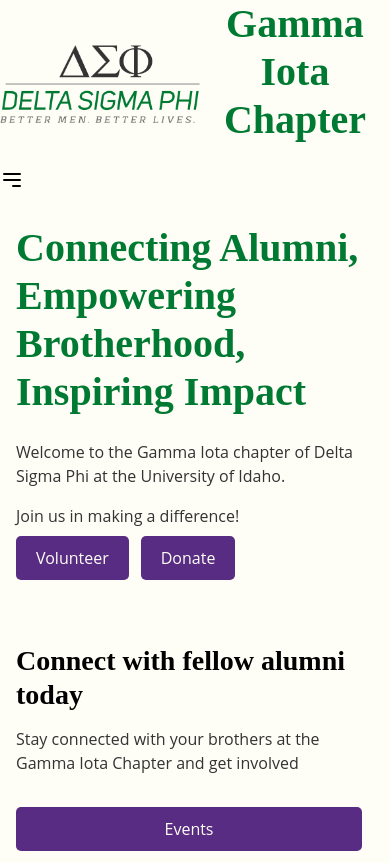
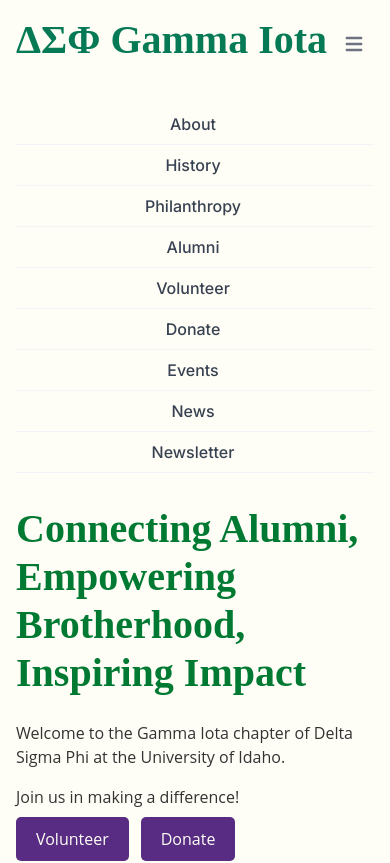
Before and after one commit to MSBivens/dsp, a Next.js app in the folder dsp/: page / in a window 390 px wide. Shown: the top 863 px of the page. Built offline with nearby package versions, Linux system fonts and the light colour scheme.

Commit message:
new header

```diff
--- a/dsp/src/app/components/header.jsx
+++ b/dsp/src/app/components/header.jsx
@@ -8,7 +8,7 @@ import { FaInstagram, FaFacebook, FaLinkedin } from "react-icons/fa6";
 
 export default function Header() {
   const navigationLinks = [
-    { label: "Home", href: "/" },
+    // { label: "Home", href: "/" },
     { label: "About", href: "/about" },
     { label: "History", href: "/history" },
     { label: "Philanthropy", href: "/philanthropy" },
@@ -26,32 +26,27 @@ export default function Header() {
     { label: <FaInstagram size={24} />, href: "https://www.instagram.com/" },
   ];
 
-  const [isOpen, setIsOpen] = useState(false);
-  const menuRef = useRef(null);
-
-  const handleClickOutside = (event) => {
-    if (menuRef.current && !menuRef.current.contains(event.target)) {
-      setIsOpen(false);
-    }
-  };
-
-  useEffect(() => {
-    document.addEventListener("mousedown", handleClickOutside);
-    return () => {
-      document.removeEventListener("mousedown", handleClickOutside);
-    };
-  }, []);
-
   return (
-    <header className="mx-auto max-w-screen-xl text-center lg:py-4 ">
-      <div className="container mx-auto flex justify-between items-center relative">
-        <Image
+    <header className="mx-auto max-w-screen-xl text-center ">
+      <div className="flex flex-wrap items-center justify-between max-w-screen-xl px-4 mx-auto">
+        {/* <Image
         src={logoSquare}
         alt="Gamma Iota Chapter Logo"
         width={200}
         height={200}
-        />
-        <h1>Gamma Iota Chapter</h1>
+      /> */}
+        <div className="flex justify-center items-center pt-4">
+          {" "}
+          <h1>
+            <a href="/" className="text-green-600">
+              ΔΣΦ Gamma Iota
+            </a>
+          </h1>
+        </div>
+        <div class="flex items-center lg:order-2">
+          <div class="hidden mt-2 mr-4 sm:inline-block">
+            <span></span>
+          </div>
 
           {/* Social Links */}
           <div className="hidden lg:flex space-x-4">
@@ -65,62 +60,50 @@ export default function Header() {
               </a>
             ))}
           </div>
-      </div>
-      <div className="mx-auto container flex justify-between items-center relative">
-        <div className="hidden lg:flex space-x-4 nav-links mr-auto"></div>
-        {/* Navigation Links */}
-        <div className="hidden lg:flex space-x-4 nav-links mr-auto">
-          {navigationLinks.map((link) => (
-            <a
-              key={link.label}
-              href={link.href}
-              className="hover:text-gray-300"
+          <button
+            data-collapse-toggle="mobile-menu-2"
+            type="button"
+            class="inline-flex items-center p-2 ml-1 text-sm text-gray-500 rounded-lg lg:hidden hover:bg-gray-100 focus:outline-none focus:ring-2 focus:ring-gray-200 dark:text-gray-400 dark:hover:bg-gray-700 dark:focus:ring-gray-600"
+            aria-controls="mobile-menu-2"
+            aria-expanded="true"
           >
-              {link.label}
-            </a>
-          ))}
-        </div>
-        {/* Hamburger Menu */}
-        <button className="lg:hidden block" onClick={() => setIsOpen(!isOpen)}>
+            <span class="sr-only">Open main menu</span>
             <svg
+              class="w-6 h-6"
+              fill="currentColor"
+              viewBox="0 0 20 20"
               xmlns="http://www.w3.org/2000/svg"
-            className="h-6 w-6"
-            fill="none"
-            viewBox="0 0 24 24"
-            stroke="currentColor"
             >
               <path
-              strokeLinecap="round"
-              strokeLinejoin="round"
-              strokeWidth="2"
-              d="M4 6h16M4 12h16m-7 6h7"
-            />
+                fill-rule="evenodd"
+                d="M3 5a1 1 0 011-1h12a1 1 0 110 2H4a1 1 0 01-1-1zM3 10a1 1 0 011-1h12a1 1 0 110 2H4a1 1 0 01-1-1zM3 15a1 1 0 011-1h12a1 1 0 110 2H4a1 1 0 01-1-1z"
+                clip-rule="evenodd"
+              ></path>
+            </svg>
+            <svg
+              class="hidden w-6 h-6"
+              fill="currentColor"
+              viewBox="0 0 20 20"
+              xmlns="http://www.w3.org/2000/svg"
+            >
+              <path
+                fill-rule="evenodd"
+                d="M4.293 4.293a1 1 0 011.414 0L10 8.586l4.293-4.293a1 1 0 111.414 1.414L11.414 10l4.293 4.293a1 1 0 01-1.414 1.414L10 11.414l-4.293 4.293a1 1 0 01-1.414-1.414L8.586 10 4.293 5.707a1 1 0 010-1.414z"
+                clip-rule="evenodd"
+              ></path>
             </svg>
           </button>
+        </div>
         <div
-          className={`absolute top-16 left-0 right-0 bg-white z-10 p-4 ${
-            isOpen ? "block" : "hidden"
-          }`}
-          ref={menuRef}
+          class="items-center justify-between w-full lg:flex lg:w-auto lg:order-1"
+          id="mobile-menu-2"
         >
-          <ul>
+          <ul class="flex flex-col mt-4 font-medium lg:flex-row lg:space-x-4 lg:mt-0">
             {navigationLinks.map((link) => (
-              <li key={link.label}>
+              <li>
                 <a
                   href={link.href}
-                  className="block py-2 px-4 hover:bg-gray-700 text-black"
-                >
-                  {link.label}
-                </a>
-              </li>
-            ))}
-          </ul>
-          <ul className="mt-4">
-            {socialLinks.map((link) => (
-              <li key={link.label}>
-                <a
-                  href={link.href}
-                  className="block py-2 px-4 hover:bg-gray-700 text-black"
+                  class="block py-2 pl-3 pr-4 text-gray-700 border-b border-gray-100 hover:bg-gray-50 lg:hover:bg-transparent lg:border-0 lg:hover:text-purple-700 lg:p-0 dark:text-gray-400 lg:dark:hover:text-white dark:hover:bg-gray-700 dark:hover:text-white lg:dark:hover:bg-transparent dark:border-gray-700"
                 >
                   {link.label}
                 </a>
--- a/dsp/src/app/layout.js
+++ b/dsp/src/app/layout.js
@@ -22,7 +22,7 @@ export default function RootLayout({ children }) {
         <Header />
         {children}
         <Footer />
-        <script async src="../path/to/flowbite/dist/flowbite.min.js"></script>
+        <script src="https://unpkg.com/flowbite@1.4.1/dist/flowbite.js"></script>
       </body>
     </html>
   );
```
Lines whose indentation alone changed are shown as unchanged.
